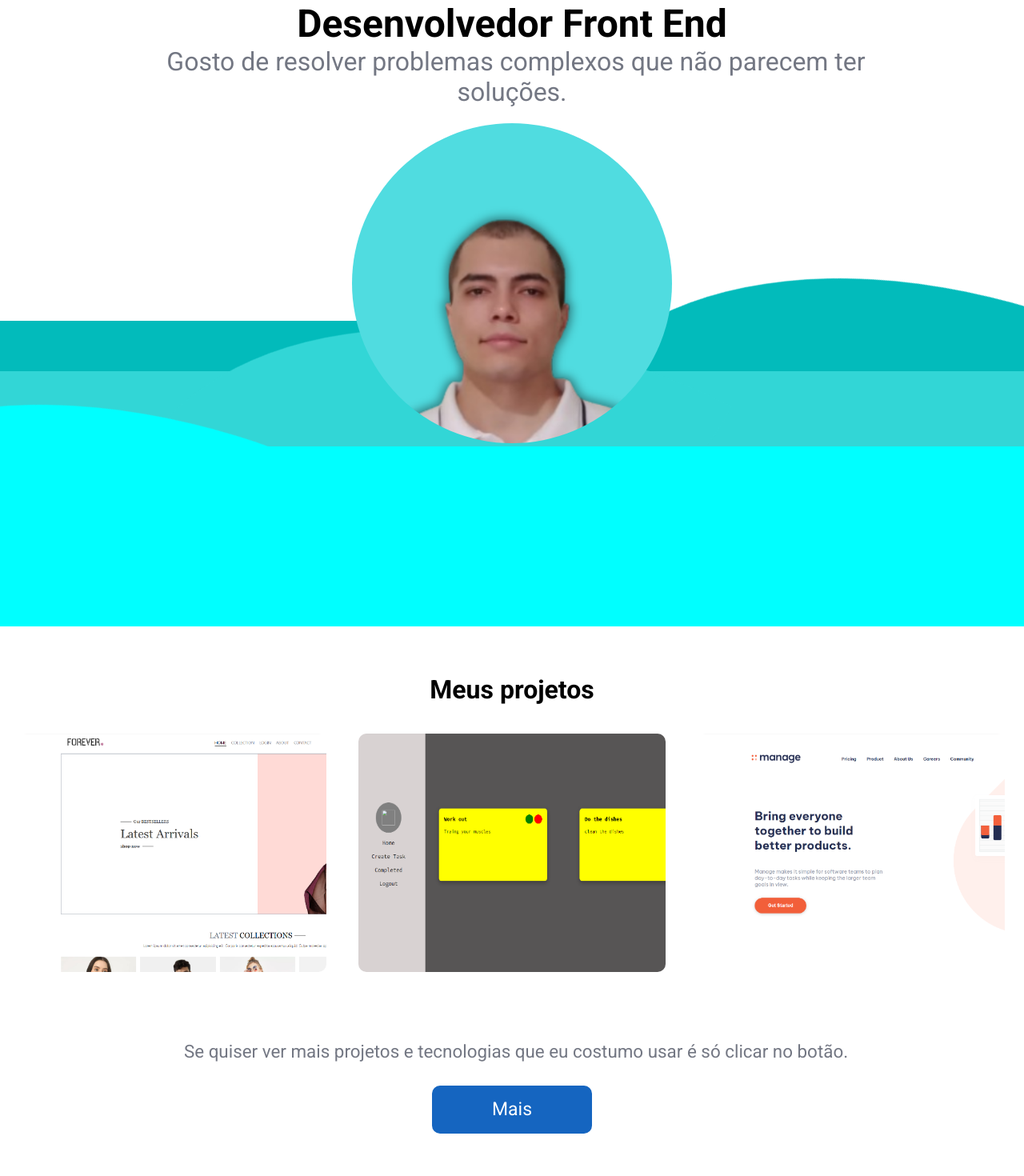
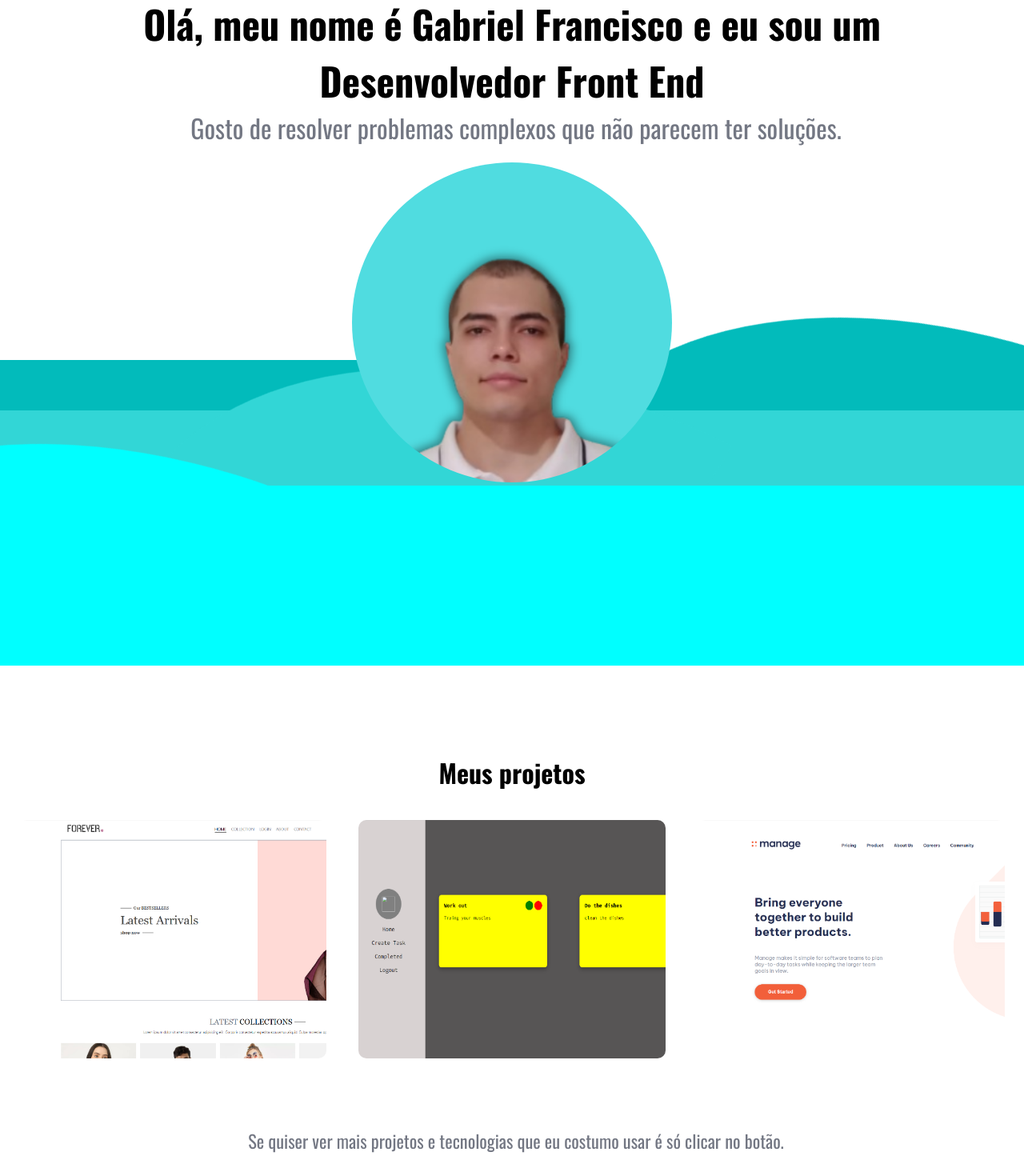
Before and after one commit to gab9244/MyPortfolio, a React (Vite) app in the folder vite-project/: page / in a window 1280 px wide. Shown: the part 240-1710 px from the top of the page at 80% size. Built offline with nearby package versions, Linux system fonts and the light colour scheme.

Commit message:
Improving the site

```diff
--- a/vite-project/src/Components/MoreProjects.jsx
+++ b/vite-project/src/Components/MoreProjects.jsx
@@ -3,9 +3,9 @@ import { Typography } from "@mui/material";
 export const MoreProjects = () => {
   return (
     <div id="Projects">
-      <Typography variant="h4" component={"h3"} sx={{ marginBottom: 12 }}>
+      <h1 >
         Mais projetos
-      </Typography>
+      </h1>
       <div className="Moreprojects">
         <section>
           <img src="myblog-print-2.png" alt="My blog screenshot" />
--- a/vite-project/src/Styles/About.css
+++ b/vite-project/src/Styles/About.css
@@ -4,6 +4,8 @@
     flex-direction: column;
     justify-content: center;
     align-items: center;
+    font-family: "Oswald", sans-serif;
+
 }
 
 .Greeting {
--- a/vite-project/src/Styles/Contact.css
+++ b/vite-project/src/Styles/Contact.css
@@ -6,6 +6,7 @@
     padding: 10px;
     gap: 20px;
     background-color: #04A5F4;
+
 }
 
 #Contact p {
--- a/vite-project/src/Styles/Home.css
+++ b/vite-project/src/Styles/Home.css
@@ -13,20 +13,21 @@
   text-align: center;
   gap: 20px;
   width: 80vw;
+  margin-top: 50px;
+  margin-bottom: 50px;
+
   /* overflow-x: hidden; */
-
-
 }
 
 .HomeLayout h1 {
-  font-family: Roboto,sans-serif;
+  font-family: "Oswald", sans-serif;
+
   font-size: 3rem;
 }
 .HomeLayout p {
   font-size: 2rem;
   color: #737783;
-
-
+  font-family: "Oswald", sans-serif;
 }
 .MfotoDIV {
   position: relative;
@@ -37,9 +38,9 @@
   border-radius: 10%;
   border-radius: 50%;
   position: relative;
-
 }
-.squareShape1, .squareShape2{
+.squareShape1,
+.squareShape2 {
   position: absolute;
   bottom: -5px;
   width: 500px;
@@ -50,47 +51,42 @@
   animation-duration: 3s;
   animation-iteration-count: infinite;
   animation-timing-function: linear;
-
 }
-.squareShape1::after, .squareShape2::before{
-  content: '';
+.squareShape1::after,
+.squareShape2::before {
+  content: "";
   display: block;
-  position:absolute;
-  border-radius: 50% ;
+  position: absolute;
+  border-radius: 50%;
   width: 200px;
   height: 150px;
   transform: translate(-5%, -50%);
-  background-color:  rgb(25, 131, 231);
-
+  background-color: rgb(25, 131, 231);
 }
-.squareShape1::after, .squareShape2::after{
-  content: '';
+.squareShape1::after,
+.squareShape2::after {
+  content: "";
   display: block;
-  position:absolute;
-  border-radius:  50%;
-   width: 200px;
+  position: absolute;
+  border-radius: 50%;
+  width: 200px;
   height: 150px;
   transform: translate(150%, -50%);
-  background-color:  rgb(25, 131, 231);
-
-
+  background-color: rgb(25, 131, 231);
 }
 
-
 .squareShape2 {
-   bottom: 15px;
+  bottom: 15px;
   animation-delay: 0.25s;
   background-color: blue;
-
 }
 @keyframes Waves {
-     from {
+  from {
     transform: translateX(100%);
   }
   to {
     transform: translateX(-100%);
   }
-
 }
 
 .Socials img {
@@ -100,7 +96,5 @@
   .HomeLayout {
     font-size: 1rem;
     width: 80vw;
-
   }
-
 }
--- a/vite-project/src/Styles/Projects.css
+++ b/vite-project/src/Styles/Projects.css
@@ -36,6 +36,8 @@
   align-items: center;
   margin-top: 60px;
   flex-direction: column;
+    font-family: "Oswald", sans-serif;
+
 }
 .projectsHeader {
   margin: 50px;
@@ -115,6 +117,7 @@ section:not(:hover) .lowerPart {
   overflow: scroll;
   display: flex;
   justify-content: center;
+
 }
 .lowerPart p {
   width: 80%;
@@ -157,13 +160,19 @@ section img {
 }
 .ProjectsH2 {
   font-size:2rem;
+
 }
-
+#Projects h1 {
+  margin-top: 50px;
+  margin-bottom: 50px;
+}
 .Moreprojects {
   display: flex;
   flex-wrap: wrap;
   margin-bottom: 40px;
   justify-content: center;
+    font-family: "Oswald", sans-serif;
+
 }
 @media all and (max-width: 900px) {
   .sessões {
--- a/vite-project/src/Styles/index.css
+++ b/vite-project/src/Styles/index.css
@@ -2,6 +2,7 @@
 *{
     padding: 0;
     margin: 0;
+
 }
 body {
     display: flex;
@@ -19,7 +20,7 @@ body {
 
 }
 h1 {
-    font-family: 'Inconsolata', monospace;
+    font-family: "Oswald", sans-serif;
 
 }
 p {
```
